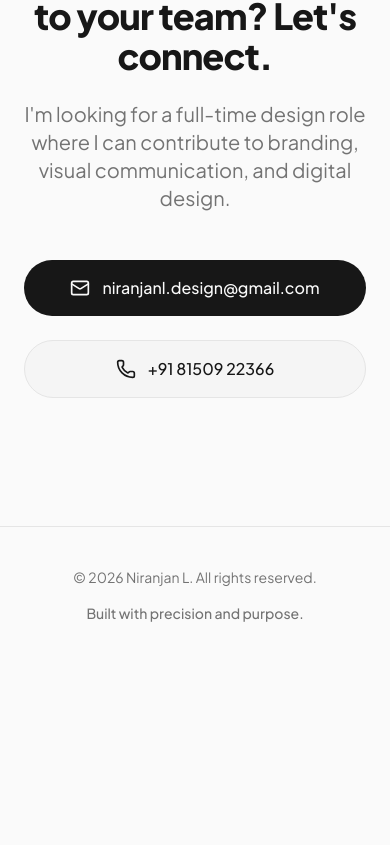
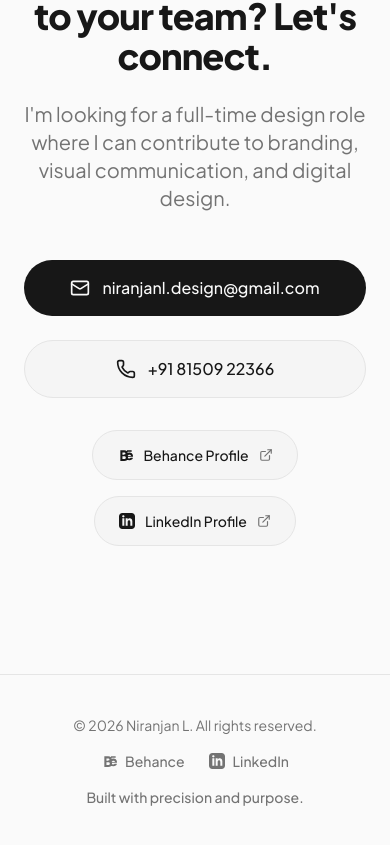
Before and after one commit to NirxnjxnL/Niranjan-L-portfolio, a Next.js app: page / in a window 390 px wide. Shown: the part 7893-8738 px from the top of the page. Before the commit the page ends 8556 px from the top, so only its background shows below. Built offline with nearby package versions, Linux system fonts and the light colour scheme.

Commit message:
Add Behance and LinkedIn profile links across navbar, contact, and footer

```diff
--- a/src/components/Contact.tsx
+++ b/src/components/Contact.tsx
@@ -1,7 +1,7 @@
 "use client"
 
 import { motion } from "framer-motion"
-import { Mail, Phone } from "lucide-react"
+import { Mail, Phone, ExternalLink } from "lucide-react"
 
 export default function Contact() {
   return (
@@ -35,8 +35,34 @@ export default function Contact() {
             <Phone className="h-5 w-5" />
             +91 81509 22366
           </a>
+        </div>
 
+        <div className="flex flex-wrap items-center justify-center gap-4 mt-8">
+          <a
+            href="https://www.behance.net/niranjanl3"
+            target="_blank"
+            rel="noopener noreferrer"
+            className="flex items-center gap-2.5 px-6 py-3.5 bg-secondary text-secondary-foreground border border-border rounded-full font-medium hover:bg-secondary/80 hover:border-primary transition-all text-sm group"
+          >
+            <svg className="h-4 w-4 fill-current" viewBox="0 0 24 24" aria-hidden="true">
+              <path d="M22 7h-7v-2h7v2zm1.726 10c-.442 1.297-2.029 3-5.101 3-3.074 0-5.564-1.729-5.564-5.675 0-3.91 2.325-5.92 5.466-5.92 3.082 0 4.964 1.782 5.375 4.426.078.506.104 1.185.074 1.828h-8.814c.07 1.348 1.171 2.569 2.871 2.569 1.175 0 2.048-.485 2.507-1.228h3.186zm-5.174-5.404c-1.391 0-2.261.854-2.456 2.062h4.945c-.097-1.189-.968-2.062-2.489-2.062zm-13.552-6.596h5.864c3.414 0 5.094 1.63 5.094 4.093 0 1.536-.782 2.684-2.188 3.262 1.723.477 2.766 1.85 2.766 3.691 0 2.898-2.158 4.954-5.926 4.954h-5.61v-16zm3.176 6.551h2.247c1.365 0 2.296-.549 2.296-1.784 0-1.127-.852-1.688-2.176-1.688h-2.367v3.472zm0 6.368h2.477c1.551 0 2.592-.587 2.592-1.961 0-1.332-.977-1.924-2.529-1.924h-2.54v3.885z" />
+            </svg>
+            <span>Behance Profile</span>
+            <ExternalLink className="h-3.5 w-3.5 text-muted-foreground group-hover:text-primary transition-colors" />
+          </a>
 
+          <a
+            href="https://www.linkedin.com/in/niranjan-l-381b71394/"
+            target="_blank"
+            rel="noopener noreferrer"
+            className="flex items-center gap-2.5 px-6 py-3.5 bg-secondary text-secondary-foreground border border-border rounded-full font-medium hover:bg-secondary/80 hover:border-primary transition-all text-sm group"
+          >
+            <svg className="h-4 w-4 fill-current" viewBox="0 0 24 24" aria-hidden="true">
+              <path d="M19 0h-14c-2.761 0-5 2.239-5 5v14c0 2.761 2.239 5 5 5h14c2.762 0 5-2.239 5-5v-14c0-2.761-2.238-5-5-5zm-11 19h-3v-11h3v11zm-1.5-12.268c-.966 0-1.75-.79-1.75-1.764s.784-1.764 1.75-1.764 1.75.79 1.75 1.764-.783 1.764-1.75 1.764zm13.5 12.268h-3v-5.604c0-3.368-4-3.113-4 0v5.604h-3v-11h3v1.765c1.396-2.586 7-2.777 7 2.476v6.759z" />
+            </svg>
+            <span>LinkedIn Profile</span>
+            <ExternalLink className="h-3.5 w-3.5 text-muted-foreground group-hover:text-primary transition-colors" />
+          </a>
         </div>
       </motion.div>
     </section>
--- a/src/components/Footer.tsx
+++ b/src/components/Footer.tsx
@@ -3,9 +3,38 @@ export default function Footer() {
 
   return (
     <footer className="py-10 border-t border-border bg-neutral-50 dark:bg-neutral-950">
-      <div className="max-w-7xl mx-auto px-6 flex flex-col md:flex-row items-center justify-between text-muted-foreground text-sm">
+      <div className="max-w-7xl mx-auto px-6 flex flex-col md:flex-row items-center justify-between text-muted-foreground text-sm gap-4">
         <p>&copy; {currentYear} Niranjan L. All rights reserved.</p>
-        <p className="mt-4 md:mt-0 font-medium">Built with precision and purpose.</p>
+
+        <div className="flex items-center gap-6">
+          <a
+            href="https://www.behance.net/niranjanl3"
+            target="_blank"
+            rel="noopener noreferrer"
+            className="hover:text-foreground transition-colors flex items-center gap-2 font-medium"
+            aria-label="Behance profile"
+          >
+            <svg className="h-4 w-4 fill-current" viewBox="0 0 24 24" aria-hidden="true">
+              <path d="M22 7h-7v-2h7v2zm1.726 10c-.442 1.297-2.029 3-5.101 3-3.074 0-5.564-1.729-5.564-5.675 0-3.91 2.325-5.92 5.466-5.92 3.082 0 4.964 1.782 5.375 4.426.078.506.104 1.185.074 1.828h-8.814c.07 1.348 1.171 2.569 2.871 2.569 1.175 0 2.048-.485 2.507-1.228h3.186zm-5.174-5.404c-1.391 0-2.261.854-2.456 2.062h4.945c-.097-1.189-.968-2.062-2.489-2.062zm-13.552-6.596h5.864c3.414 0 5.094 1.63 5.094 4.093 0 1.536-.782 2.684-2.188 3.262 1.723.477 2.766 1.85 2.766 3.691 0 2.898-2.158 4.954-5.926 4.954h-5.61v-16zm3.176 6.551h2.247c1.365 0 2.296-.549 2.296-1.784 0-1.127-.852-1.688-2.176-1.688h-2.367v3.472zm0 6.368h2.477c1.551 0 2.592-.587 2.592-1.961 0-1.332-.977-1.924-2.529-1.924h-2.54v3.885z" />
+            </svg>
+            <span>Behance</span>
+          </a>
+
+          <a
+            href="https://www.linkedin.com/in/niranjan-l-381b71394/"
+            target="_blank"
+            rel="noopener noreferrer"
+            className="hover:text-foreground transition-colors flex items-center gap-2 font-medium"
+            aria-label="LinkedIn profile"
+          >
+            <svg className="h-4 w-4 fill-current" viewBox="0 0 24 24" aria-hidden="true">
+              <path d="M19 0h-14c-2.761 0-5 2.239-5 5v14c0 2.761 2.239 5 5 5h14c2.762 0 5-2.239 5-5v-14c0-2.761-2.238-5-5-5zm-11 19h-3v-11h3v11zm-1.5-12.268c-.966 0-1.75-.79-1.75-1.764s.784-1.764 1.75-1.764 1.75.79 1.75 1.764-.783 1.764-1.75 1.764zm13.5 12.268h-3v-5.604c0-3.368-4-3.113-4 0v5.604h-3v-11h3v1.765c1.396-2.586 7-2.777 7 2.476v6.759z" />
+            </svg>
+            <span>LinkedIn</span>
+          </a>
+        </div>
+
+        <p className="font-medium">Built with precision and purpose.</p>
       </div>
     </footer>
   )
--- a/src/components/Navbar.tsx
+++ b/src/components/Navbar.tsx
@@ -18,6 +18,23 @@ export default function Navbar() {
             <Link href="/#work" className="hover:text-neutral-500 transition-colors">Work</Link>
             <Link href="/#about" className="hover:text-neutral-500 transition-colors">About</Link>
             <Link href="/#contact" className="hover:text-neutral-500 transition-colors">Contact</Link>
+            <span className="w-px h-4 bg-neutral-300 dark:bg-neutral-800" aria-hidden="true" />
+            <a
+              href="https://www.behance.net/niranjanl3"
+              target="_blank"
+              rel="noopener noreferrer"
+              className="hover:text-neutral-500 transition-colors"
+            >
+              Behance
+            </a>
+            <a
+              href="https://www.linkedin.com/in/niranjan-l-381b71394/"
+              target="_blank"
+              rel="noopener noreferrer"
+              className="hover:text-neutral-500 transition-colors"
+            >
+              LinkedIn
+            </a>
           </div>
 
           <button
```
